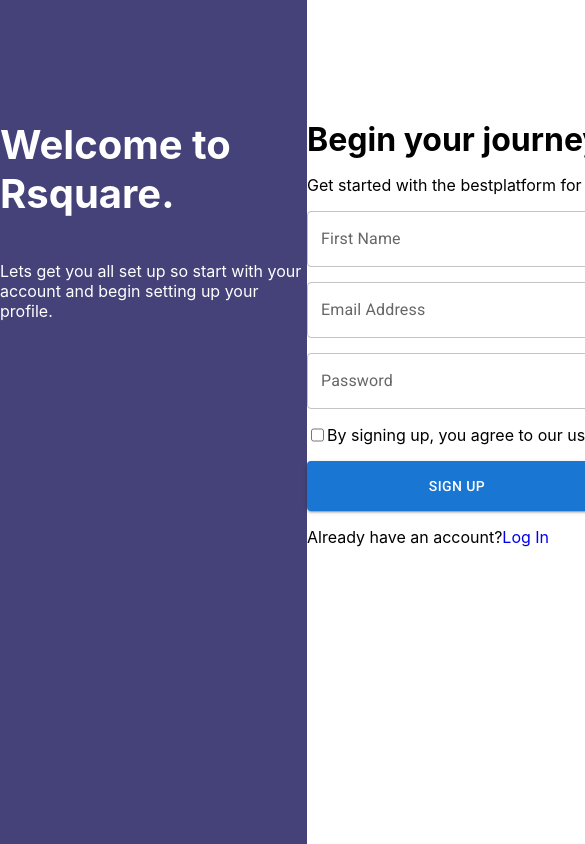
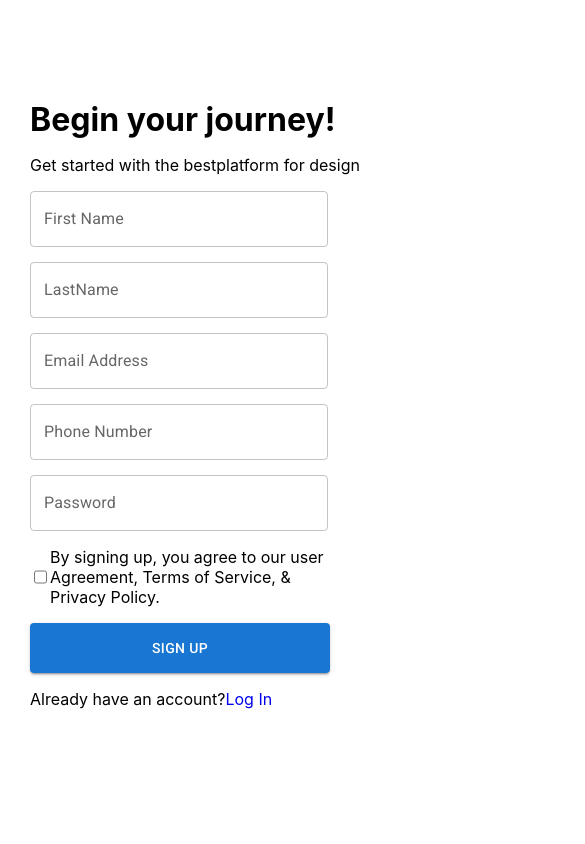
Before and after one commit to abhaysharma136/Abhay-Sharma-dobby, a React (Create React App) app: page / in a window 390 px wide. Shown: the top 844 px of the page, 585 px wide, since content can reach past the window. Built offline with nearby package versions, Linux system fonts and the light colour scheme.

Commit message:
mobile responsiveness

```diff
--- a/src/components/register/register.css
+++ b/src/components/register/register.css
@@ -67,3 +67,26 @@
 .link-display a {
     text-decoration: none;
 }
+
+@media (max-width:1050px) {
+    .leftSide-container{
+        display: none;
+    }
+    .login-textfields{
+        grid-template-columns: auto;
+    }
+    .loginCheckbox p{
+        width: 300px;
+        text-align: left;
+    }
+    .rightSide-container{
+        margin: auto;
+        width: 350px;
+    }
+    .login-elements-container{
+        width: fit-content;
+    }
+    .login-form-container h1{
+        margin-top: 100px;
+    }
+}
```
